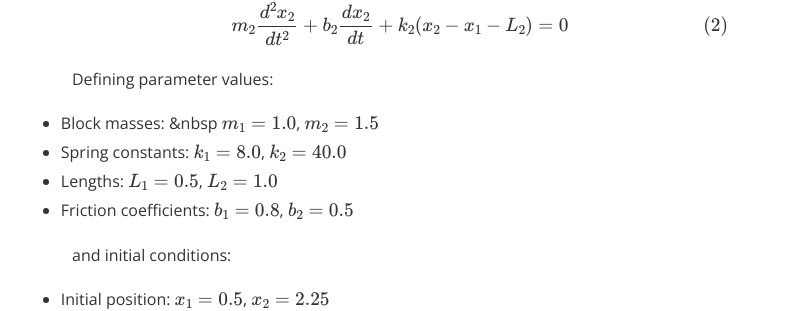
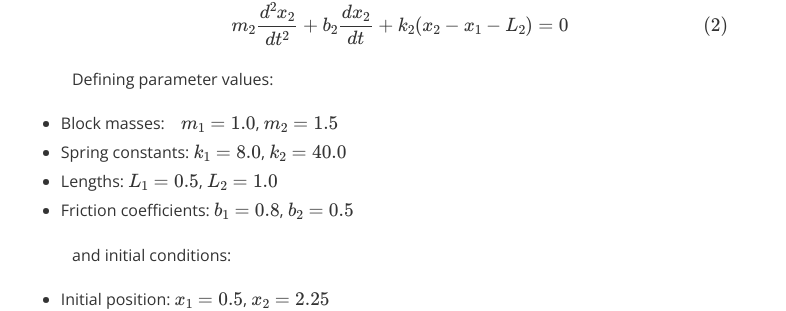
Before and after one commit to vic1309/lerofly, a Jekyll site: the page built from _posts/2019-06-06-linear_pt1.markdown, in a window 1280 px wide and 900 px high, scrolled down 1075 px. Shown: the part 148-459 px from the top of the window, without its empty margins (240-1026 px from the left). Built offline with Jekyll 4.4.1, drawn with Linux system fonts in a browser that asks for light colours; nearby versions of some CDN libraries; formulas are drawn with MathJax 3; a script that is not in the unit is left out.

Commit message:
Update 2019-06-06-linear_pt1.markdown

```diff
--- a/_posts/2019-06-06-linear_pt1.markdown
+++ b/_posts/2019-06-06-linear_pt1.markdown
@@ -29,7 +29,7 @@ We have finally reached the last topic on our journey! Before going deeper and a
 
 > Defining parameter values:
 
-* Block masses: &nbsp $m_1 = 1.0$, $m_2 = 1.5$
+* Block masses: &ensp; $m_1 = 1.0$, $m_2 = 1.5$
 * Spring constants: $k_1 = 8.0$, $k_2 = 40.0$
 * Lengths: $L_1 = 0.5$, $L_2 = 1.0$
 * Friction coefficients: $b_1 = 0.8$, $b_2 = 0.5$
```
